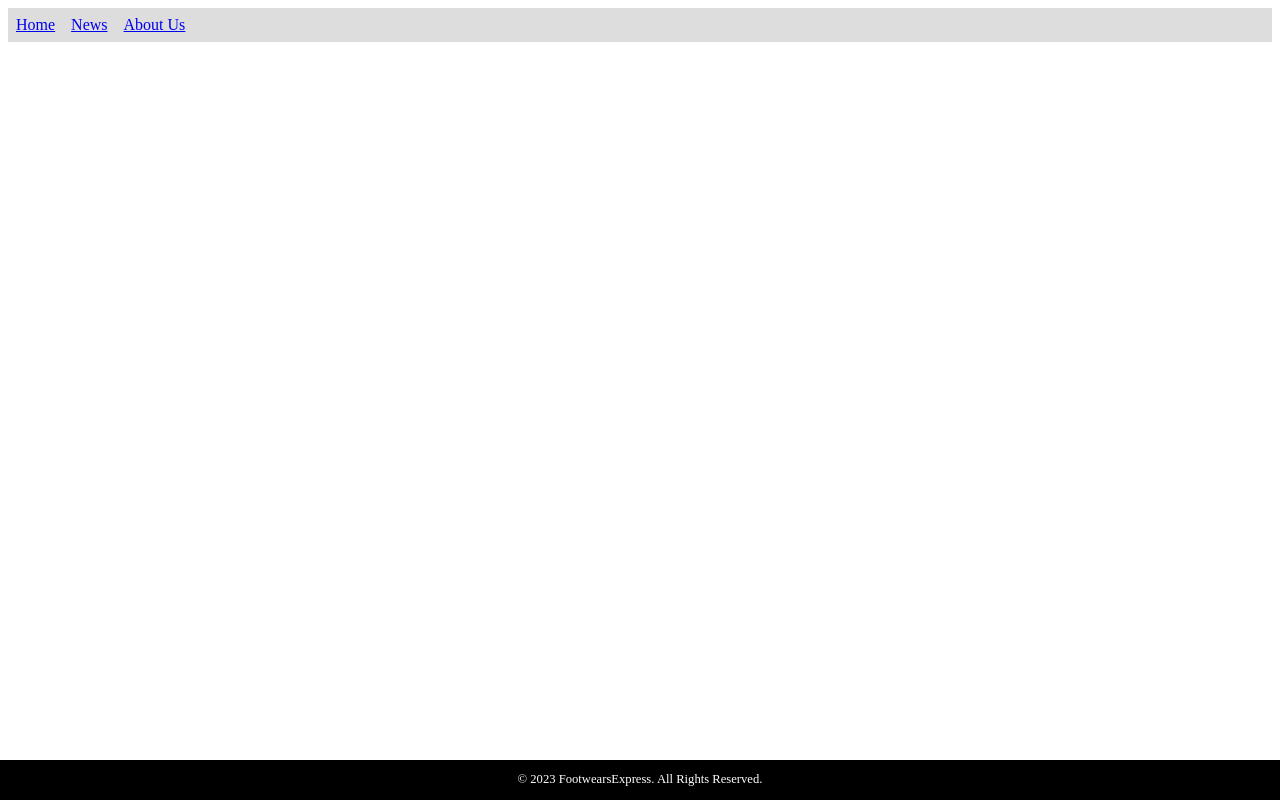
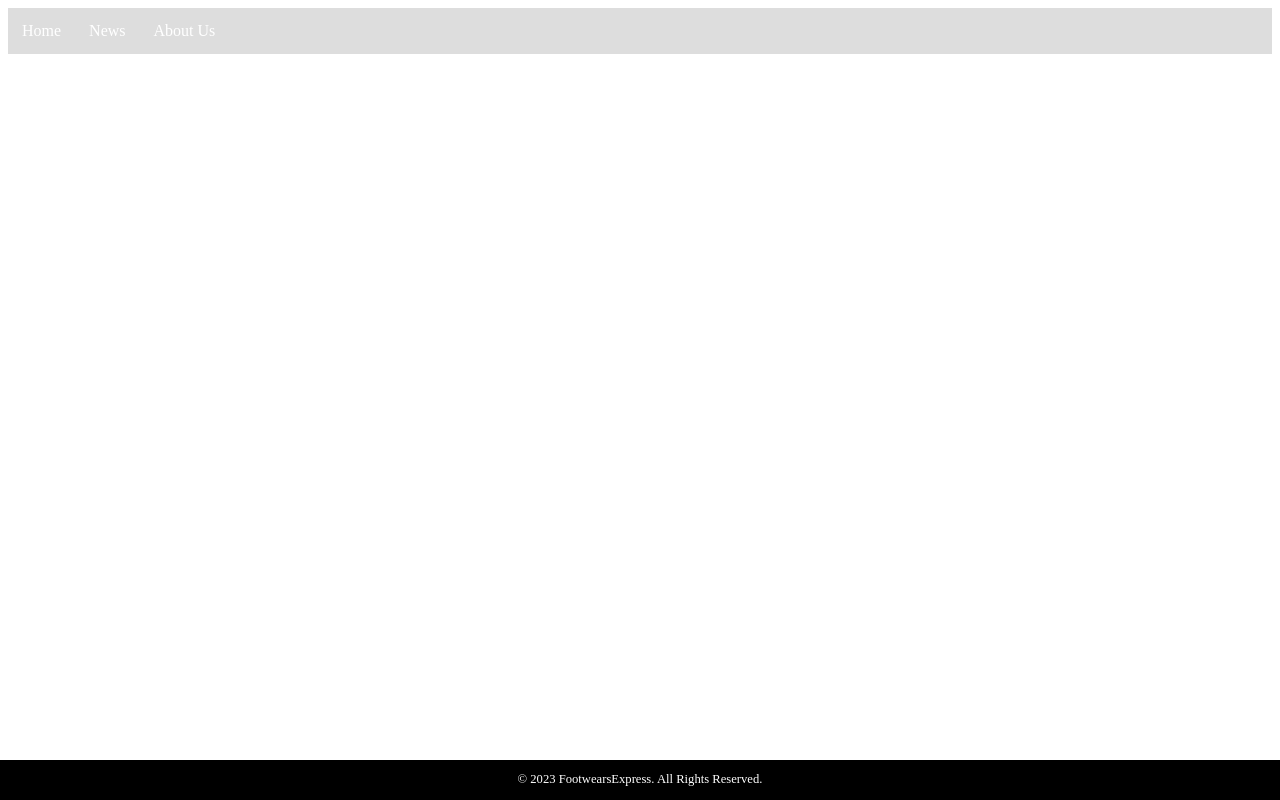
Before and after one commit to footwearsexpress/shipping-delivery, a plain HTML site: page index.html in a window 1280 px wide. Drawn offline with Linux system fonts and the light colour scheme.

Commit message:
Update style.css

```diff
--- a/style.css
+++ b/style.css
@@ -16,7 +16,17 @@ li {
 
 li a {
   display: block;
-  padding: 8px;
+  padding: 14px; 16px;
+  color: white;
+  text-align: center;
+  text-decoration: none;
+}
+
+/* Change the link color #111 */
+}
+
+li a:hover {
+  background-color: #111;
 }
 
 .footer {
```
